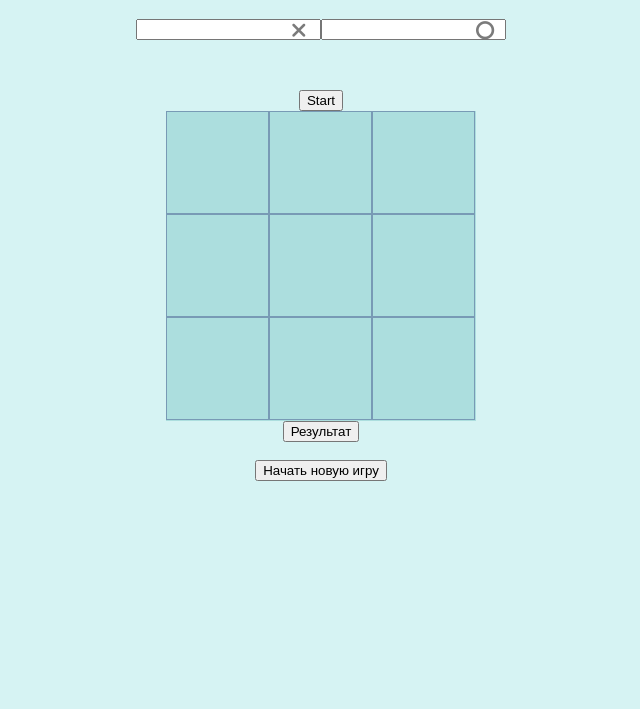
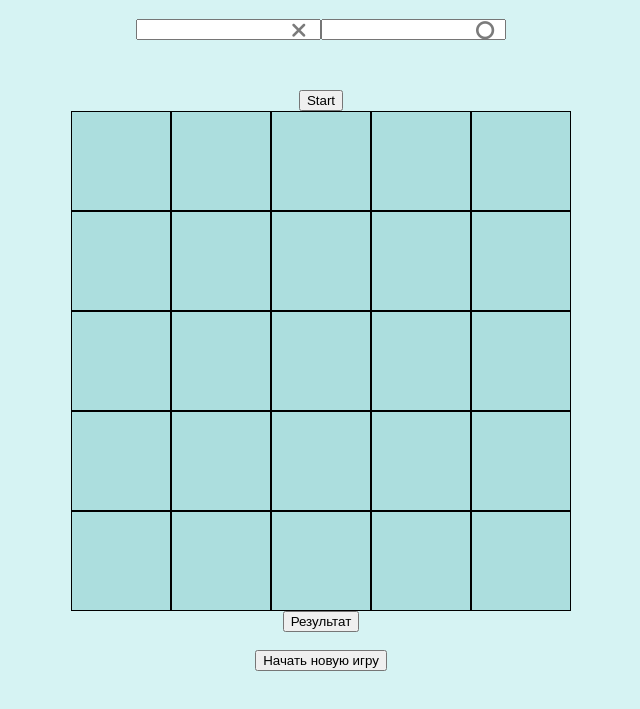
Before and after one commit to fari2288/tic-tac-toe, a website built with Parcel: page src/index.html in a window 1280 px wide. Shown: the part 61-770 px from the top of the page, without its empty margins (319-959 px from the left). Built offline with nearby package versions, Linux system fonts and the light colour scheme.

Commit message:
extended the field

```diff
--- a/src/assets/index.css
+++ b/src/assets/index.css
@@ -24,39 +24,20 @@
     text-align: center;
 }
 #table{
-    width: 310px;
-    height: 310px;
+    width: 500px;
+    height: 500px;
+    display: flex;
+    flex-wrap: wrap;
     background-color: rgb(172, 222, 222);
 }
-#block{
-    display: flex;
-    flex-direction: row;
+.cell{
+    width: 100px;
+    height: 100px;
+    border: 1px solid black;
+    box-sizing: border-box;
 
-}
-#cell1,
-#cell2,
-#cell3,
-#cell4,
-#cell5,
-#cell6,
-#cell7,
-#cell8,
-#cell9
-{
-    width: 101px;
-    height: 101px;
-    border: 1px solid rgb(120, 154, 181);
 }
 
 body{
     background-color: rgb(214, 243, 243);
 }
-
-.cell{
-    width: 101px;
-    height: 101px;
-    font-size: 30px;
-    display: flex;
-    justify-content: center;
-    align-items: center;
-}
--- a/src/index.html
+++ b/src/index.html
@@ -22,30 +22,42 @@
             <button id="button">Start</button>
             <div id="startmessage"></div>
             <div id="table">
-            <div id="block">
-                <div id="cell1" class="cell" pos="1"></div>
-                <div id="cell2" class="cell" pos="2"></div>
-                <div id="cell3" class="cell" pos="3"></div>
-            </div>
-            <div id="block">
-                <div id="cell4" class="cell" pos="4"></div>
-                <div id="cell5" class="cell" pos="5"></div>
-                <div id="cell6" class="cell" pos="6"></div>
-            </div>
-            <div id="block">
-                <div id="cell7" class="cell" pos="7"></div>
-                <div id="cell8" class="cell" pos="8"></div>
-                <div id="cell9" class="cell" pos="9"></div>
-            </div>
+                <div class="cell"></div>
+                <div class="cell"></div>
+                <div class="cell"></div>
+                <div class="cell"></div>
+                <div class="cell"></div>
+                <div class="cell"></div>
+                <div class="cell"></div>
+                <div class="cell"></div>
+                <div class="cell"></div>
+                <div class="cell"></div>
+                <div class="cell"></div>
+                <div class="cell"></div>
+                <div class="cell"></div>
+                <div class="cell"></div>
+                <div class="cell"></div>
+                <div class="cell"></div>
+                <div class="cell"></div>
+                <div class="cell"></div>
+                <div class="cell"></div>
+                <div class="cell"></div>
+                <div class="cell"></div>
+                <div class="cell"></div>
+                <div class="cell"></div>
+                <div class="cell"></div>
+                <div class="cell"></div>
             </div>
         <button id="result">
             Результат
         </button><br>
         <button type="reset" id="reset">Начать новую игру</button>
     </div>
+        </div>
 
 
-    </div></div>
+    </div>
+    </div>
 </body>
 
 </html>
--- a/src/index.js
+++ b/src/index.js
@@ -68,6 +68,10 @@ const array=[
         alert('нолики победили');
         refreshPage()
     }
+    else if
+        (cell[array[i][0]].innerHTML=='o' && cell[array[i][1]].innerHTML=='x' && cell[array[i][2]].innerHTML=='o')
+
+    {alert('ничья')}
 
 
 }
```
Lines whose indentation alone changed are shown as unchanged.
